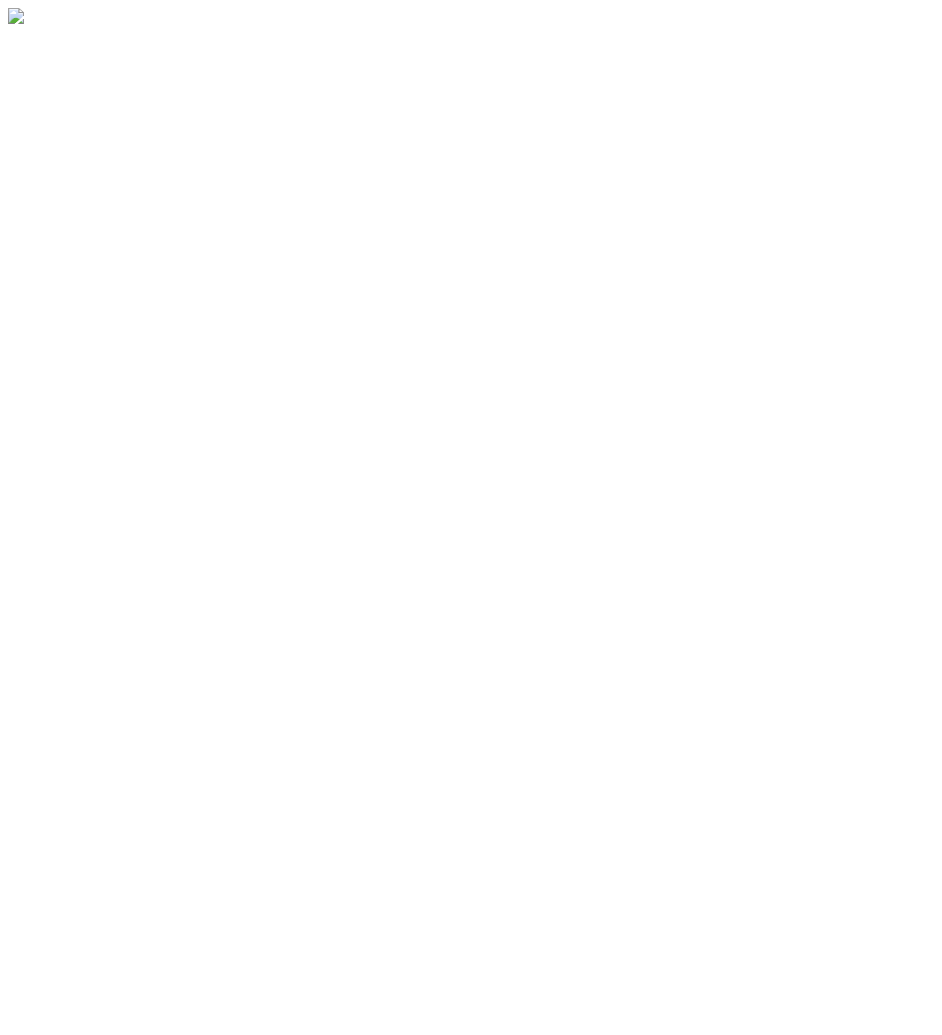
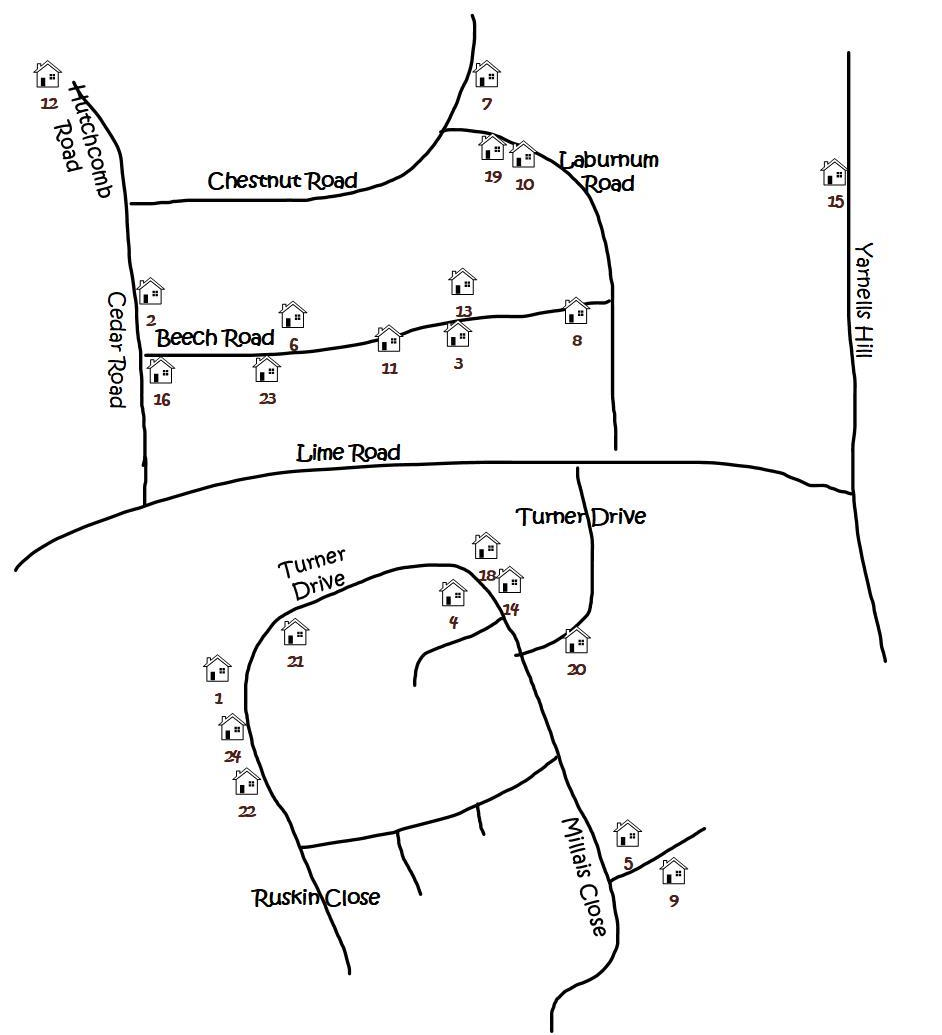
Before and after one commit to ArchercatNEO/Mapa, a plain HTML site: page index.html in a window 1280 px wide. Shown: the top 1035 px of the page, without its empty margins (0-942 px from the left). Before the commit the page ends 800 px from the top, so only its background shows below. Drawn offline with Linux system fonts and the light colour scheme; the site is published under a folder, as on GitHub Pages, so addresses that start at the root find nothing.

Commit message:
Use relative paths

```diff
--- a/index.html
+++ b/index.html
@@ -7,7 +7,7 @@
   <body>
     <header></header>
     <main>
-      <img src="/map.jpg">
+      <img src="map.jpg">
     </main>
     <footer></footer>
   </body>
```
